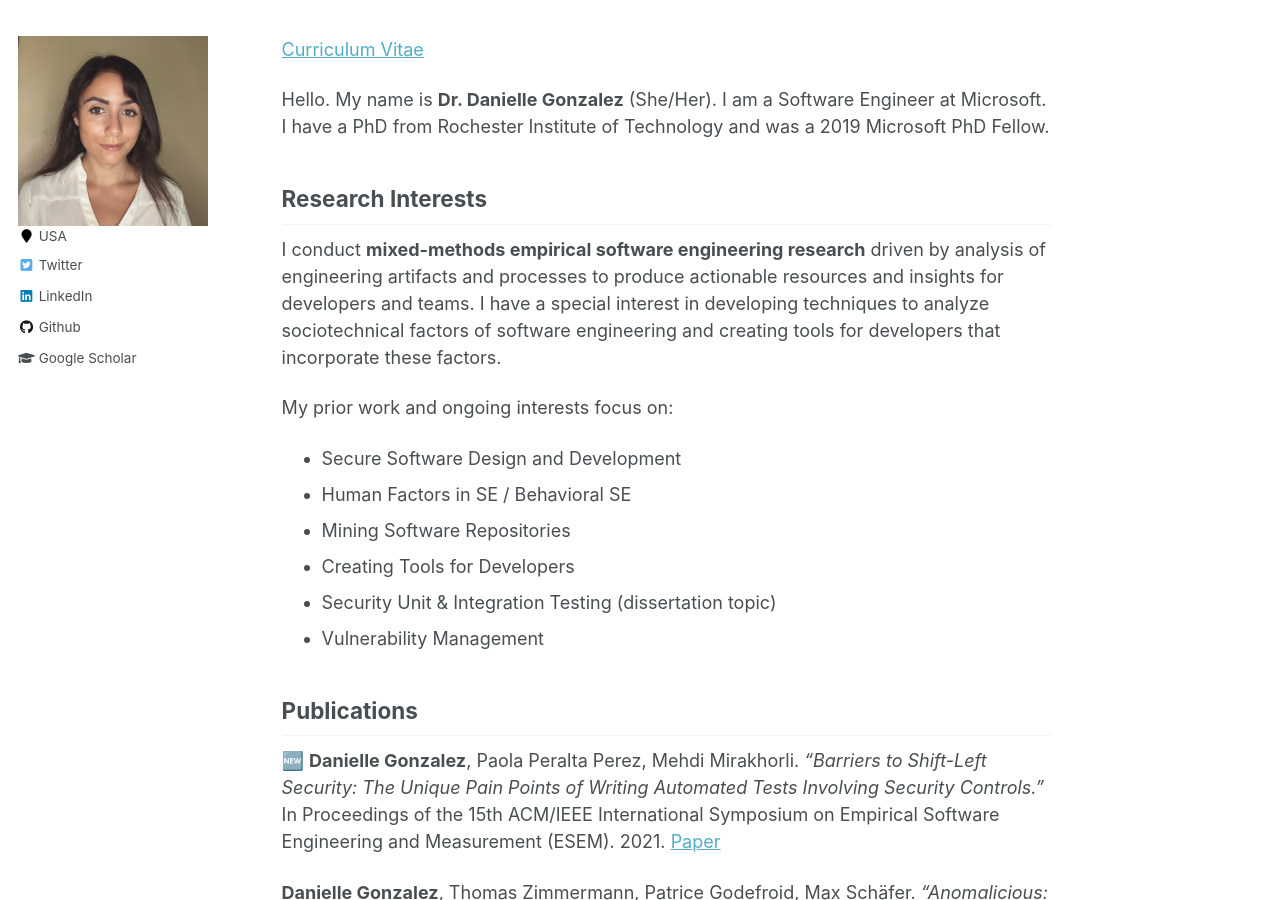
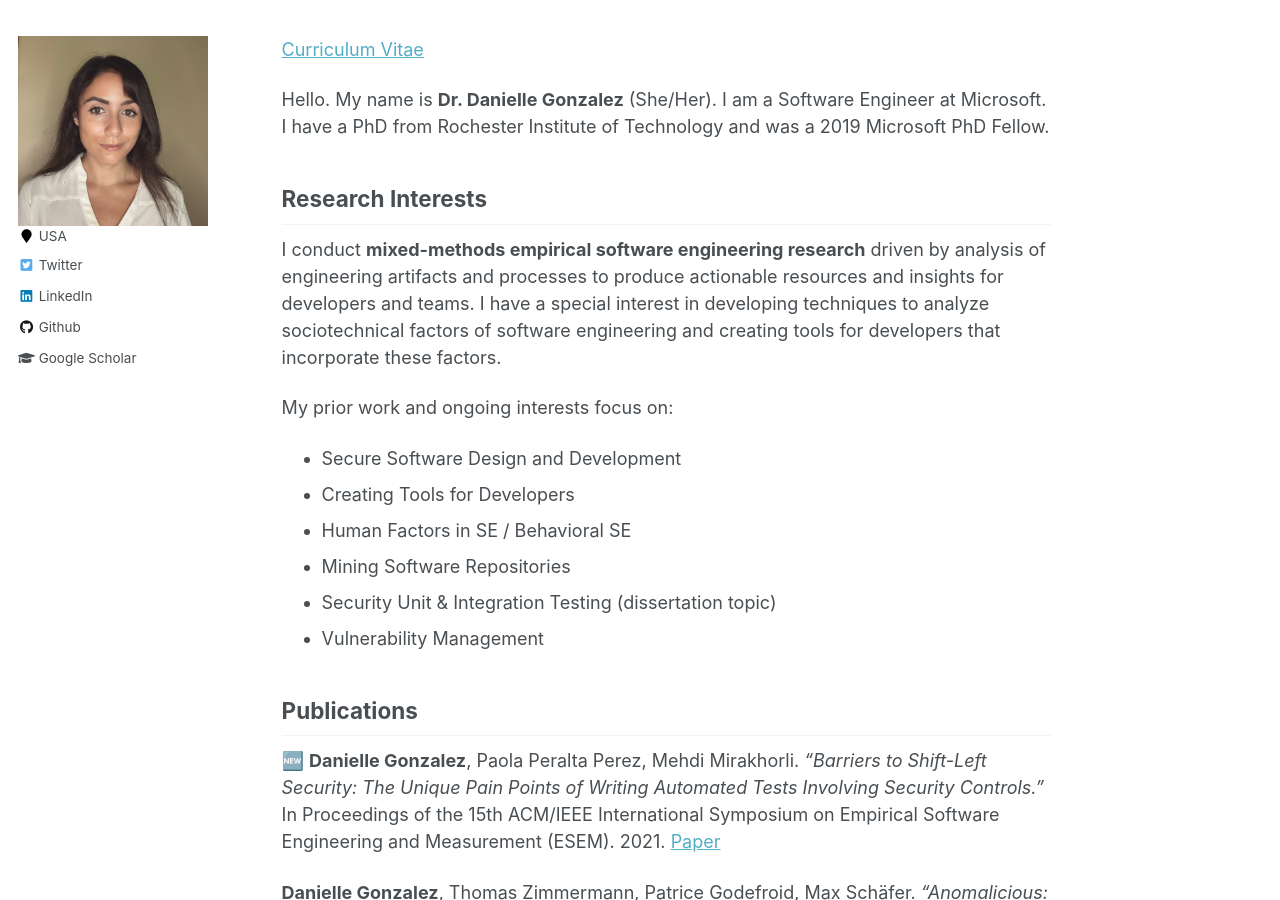
Before and after one commit to DanielleGonzalez/DanielleGonzalez.github.io, a Jekyll site: the page built from _pages/about.md, in a window 1280 px wide and 900 px high. Built offline with Jekyll 4.4.1, drawn with Linux system fonts in a browser that asks for light colours; emoji names are drawn with the system emoji font.

```diff
--- a/_pages/about.md
+++ b/_pages/about.md
@@ -18,9 +18,9 @@ I conduct **mixed-methods empirical software engineering research** driven by an
 
 My prior work and ongoing interests focus on:
  - Secure Software Design and Development
+ - Creating Tools for Developers
  - Human Factors in SE / Behavioral SE
  - Mining Software Repositories
- - Creating Tools for Developers
  - Security Unit & Integration Testing (dissertation topic)
  - Vulnerability Management
 
```
